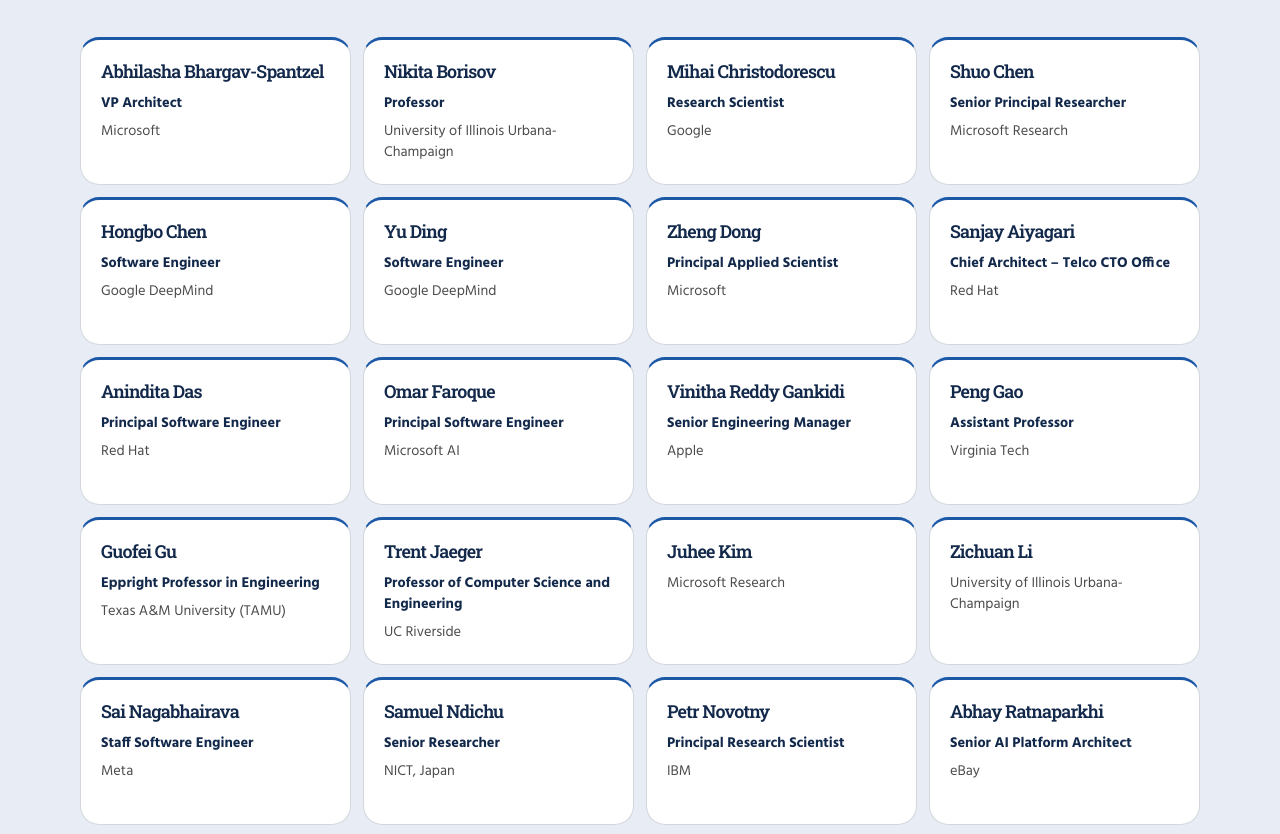
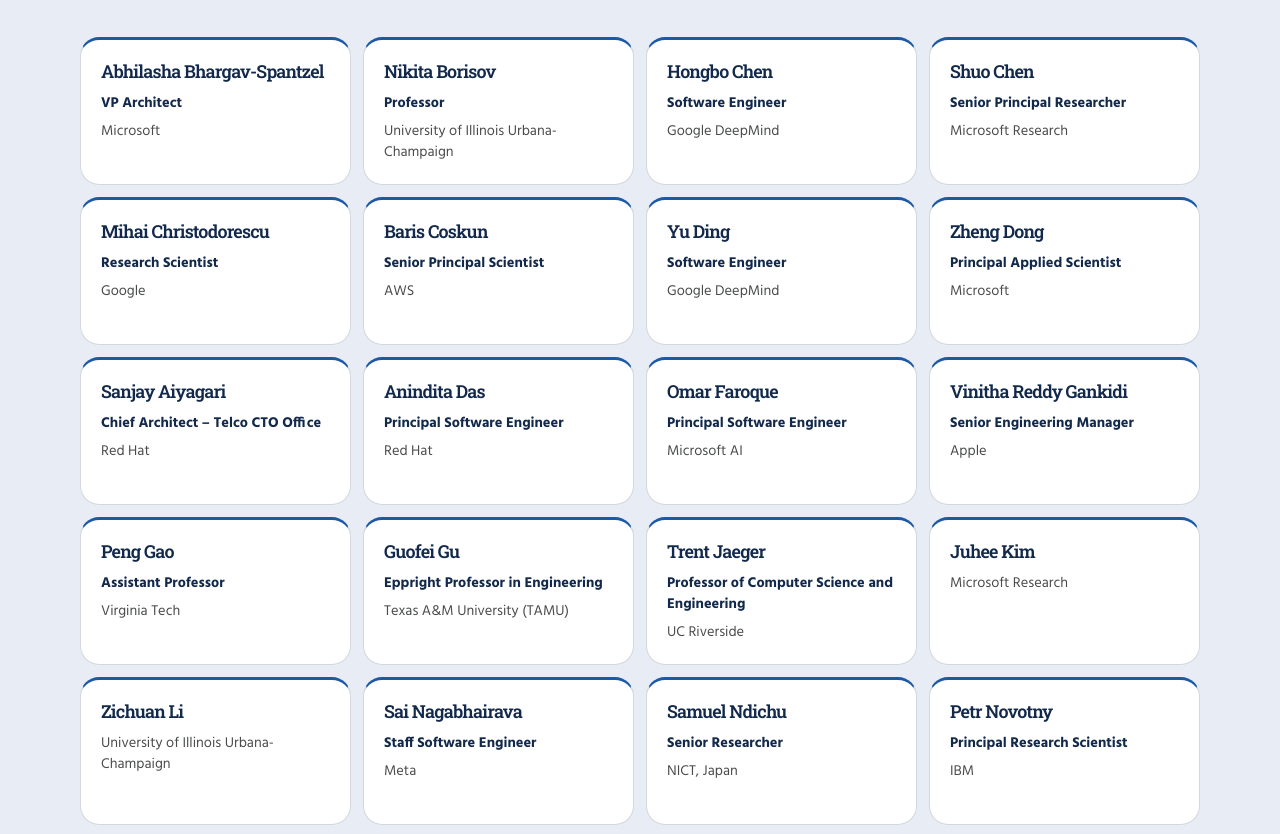
Before and after one commit to Safe-OSE/Safe-OSE.github.io, a plain HTML site: page hackathons.html in a window 1280 px wide. Shown: the part 6049-6883 px from the top of the page. Drawn offline with Linux system fonts and the light colour scheme.

Commit message:
Add Baris Coskun as hackathon judge

```diff
--- a/hackathons.html
+++ b/hackathons.html
@@ -367,9 +367,9 @@
             <p class="affiliation">University of Illinois Urbana-Champaign</p>
           </article>
           <article class="judge-card">
-            <h3>Mihai Christodorescu</h3>
-            <p class="title">Research Scientist</p>
-            <p class="affiliation">Google</p>
+            <h3>Hongbo Chen</h3>
+            <p class="title">Software Engineer</p>
+            <p class="affiliation">Google DeepMind</p>
           </article>
           <article class="judge-card">
             <h3>Shuo Chen</h3>
@@ -377,9 +377,14 @@
             <p class="affiliation">Microsoft Research</p>
           </article>
           <article class="judge-card">
-            <h3>Hongbo Chen</h3>
-            <p class="title">Software Engineer</p>
-            <p class="affiliation">Google DeepMind</p>
+            <h3>Mihai Christodorescu</h3>
+            <p class="title">Research Scientist</p>
+            <p class="affiliation">Google</p>
+          </article>
+          <article class="judge-card">
+            <h3>Baris Coskun</h3>
+            <p class="title">Senior Principal Scientist</p>
+            <p class="affiliation">AWS</p>
           </article>
           <article class="judge-card">
             <h3>Yu Ding</h3>
```
